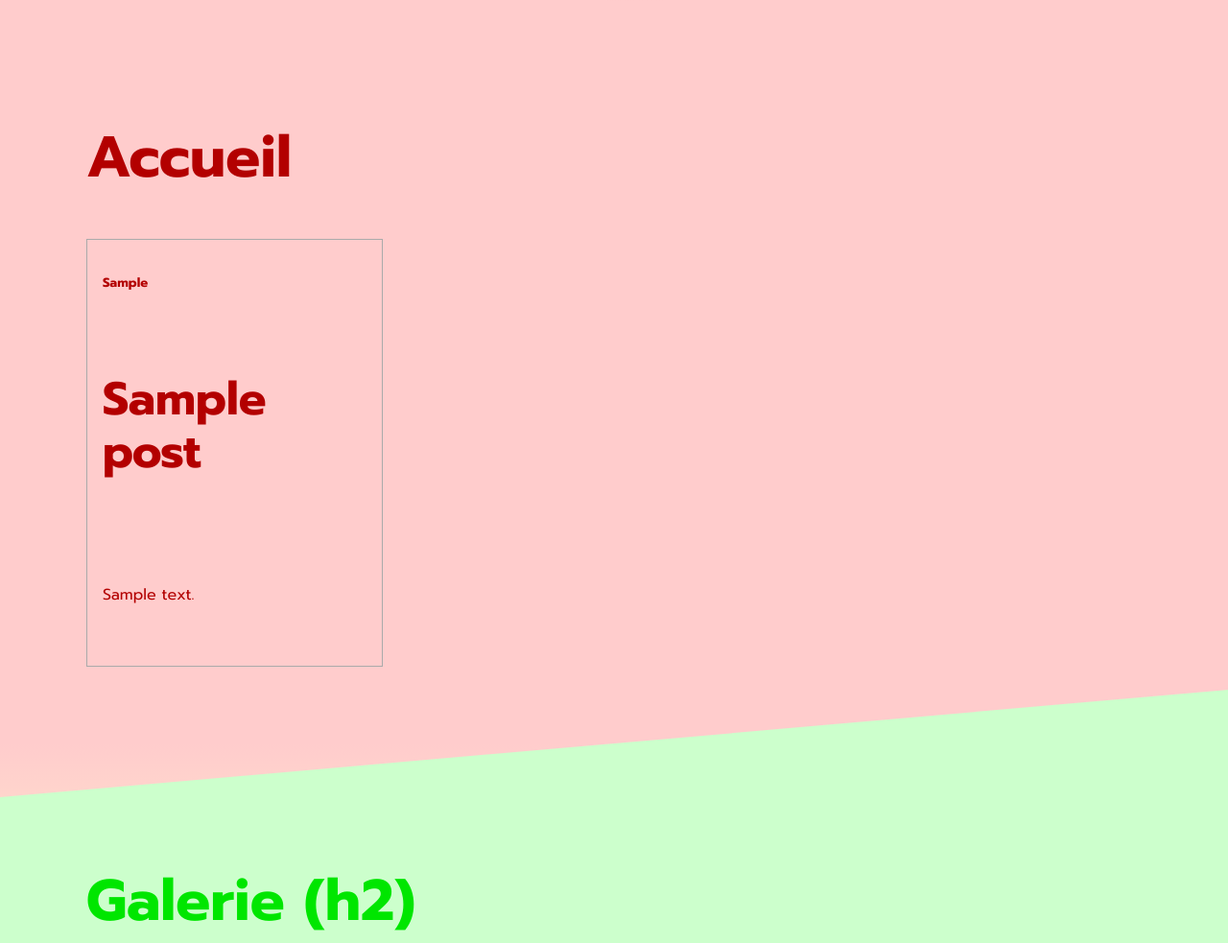
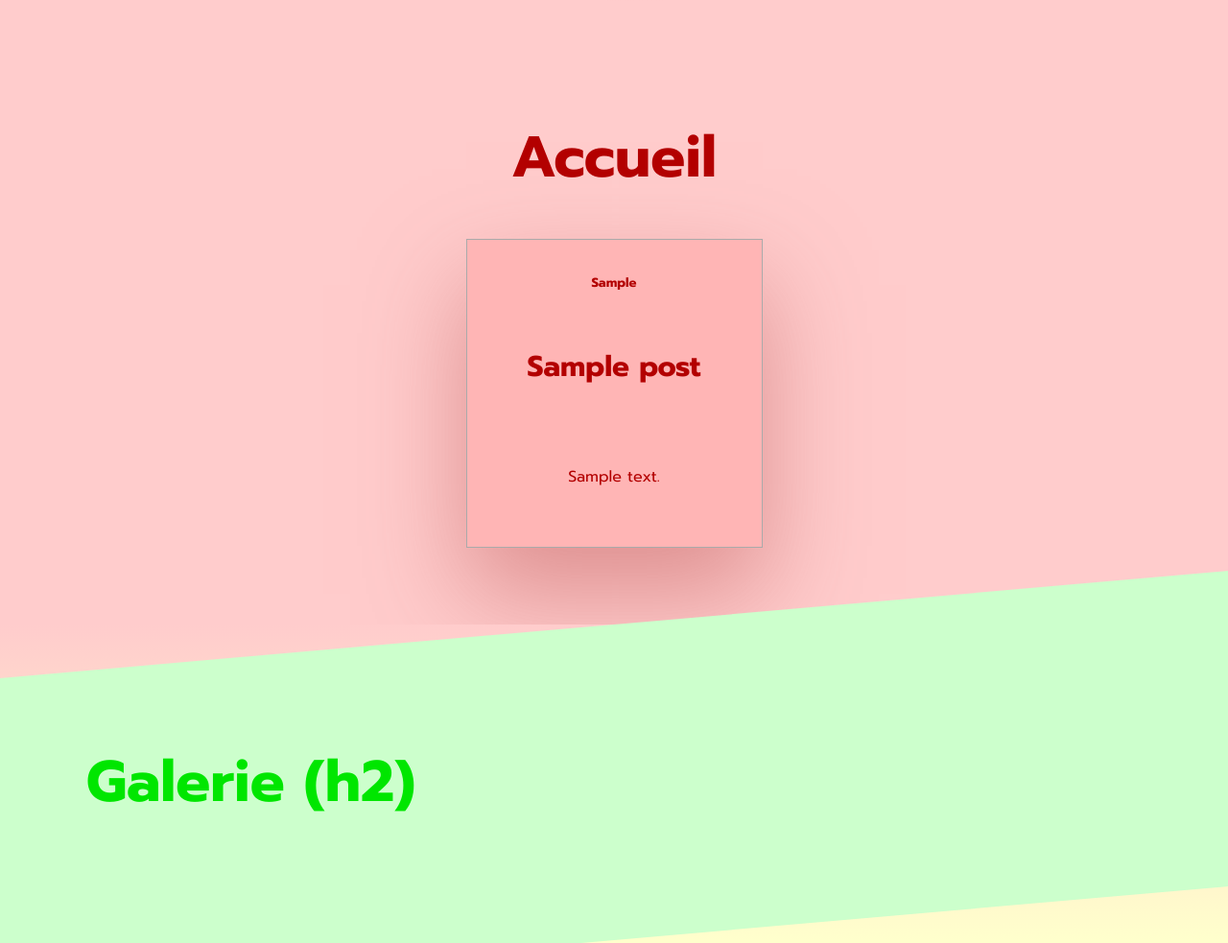
Before and after one commit to Yannick-btn/4w4-2024-gr2, a WordPress theme: template index.php in a window 1280 px wide. Shown: the part 774-1757 px from the top of the page at 96% size. Run offline with PHP 8.4 and a stand-in for WordPress, Linux system fonts and the light colour scheme; the site name, menu and one post (Sample post) are stand-ins, and other content is empty.

Commit message:
ajout d'un box shadow

```diff
--- a/index.php
+++ b/index.php
@@ -37,24 +37,12 @@
             <h2>Accueil</h2>
             <div class="section__cours">
 
-                <?php
-                /* if (have_posts())
-                while (have_posts()) {
-                    the_post();
-
-                    the_title('<p>', '</p>');
-
-                    $contenu = get_the_content();
-                    $contenu = wp_trim_words($contenu, 10);
-                    echo $contenu;
-                }*/
-                ?>
-
                 <?php if (have_posts()) :
                     while (have_posts()) : the_post();
                     $titre = get_the_title();
                     $sigle = substr($titre,0,7);
-                    //strpos()
+                    //selectioner le nombre dheur a laide de strpos()
+
                     ?>
                         <div class="carte">
                         <h5> <?php echo $sigle; ?> </h5>
--- a/sass/_layout.scss
+++ b/sass/_layout.scss
@@ -5,22 +5,22 @@ body {
 }
 
 .global {
-    display:flex;
+  display: flex;
   justify-content: center;
   min-height: 30vh;
 }
 
 .global > section,
 .global > header,
-.global > footer{
+.global > footer {
   // flex : grow shrink basis
-    flex : 0 1 1100px;
+  flex: 0 1 1100px;
   // border : 1px solid #aaa;
   // background-color : rgba(#000, .05 );
-    padding : 5rem 1rem;
+  padding: 5rem 1rem;
 }
 
-.global > header{
+.global > header {
   flex: 0 1 1300px;
 }
 
@@ -32,12 +32,33 @@ body {
 #accueil {
   background-color: var(--couleur-arriere-accueil);
   color: var(--couleur-accueil);
+  justify-content: center;
+  display: flex;
+}
+
+.accueil__section h2 {
+  display: flex;
+  justify-content: center;
+}
+
+.accueil__section .section__cours {
+  display: flex;
+  justify-content: center;
+  flex-direction: column;
+  .carte {
+    display: flex;
+    justify-content: center;
+    align-items: center;
+  }
 }
 #galerie {
   background-color: var(--couleur-arriere-galerie);
   color: var(--couleur-galerie);
-    background: linear-gradient(180deg, var(--couleur-arriere-accueil), var(--couleur-arriere-evenement));
-
+  background: linear-gradient(
+    180deg,
+    var(--couleur-arriere-accueil),
+    var(--couleur-arriere-evenement)
+  );
 }
 #evenement {
   background-color: var(--couleur-arriere-evenement);
@@ -48,3 +69,9 @@ body {
   background-color: var(--couleur-arriere-footer);
   color: var(--couleur-footer);
 }
+
+@media screen and (min-width: 500px) {
+  .accueil__section .section__cours {
+    flex-direction: row;
+  }
+}
--- a/sass/base/_h.scss
+++ b/sass/base/_h.scss
@@ -23,11 +23,9 @@ h3 {
     // background-color: var(--couleur-arriere-texte);
 }
 h4 {
-    font-size: clamp(1rem, -1.5rem + 8vw, 3rem);
+    font-size: clamp(0.625rem, 0rem + 5vw, 1.875rem);
     // color: var(--coulleur-rose);
     // background-color: var(--couleur-arriere-texte);
-
-
 }
 h5 {}
 h6 {}
--- a/sass/composants/_carte.scss
+++ b/sass/composants/_carte.scss
@@ -7,8 +7,10 @@
 .carte {
     padding: 1rem;
     border: 1px solid #aaa;
+    background-color: #ffb5b5;
     display: flex;
     flex-direction: column;
     justify-content: space-between;
     flex: 0 1 25%;
+    box-shadow: rgba(214, 129, 129, 0.822) 0px 48px 100px 0px;
 }
--- a/style.css
+++ b/style.css
@@ -94,7 +94,7 @@ h3 {
 }
 
 h4 {
-  font-size: clamp(1rem, -1.5rem + 8vw, 3rem);
+  font-size: clamp(0.625rem, 0rem + 5vw, 1.875rem);
 }
 
 /* ////////////////////////////////////////// */
@@ -132,6 +132,24 @@ body {
 #accueil {
   background-color: var(--couleur-arriere-accueil);
   color: var(--couleur-accueil);
+  justify-content: center;
+  display: flex;
+}
+
+.accueil__section h2 {
+  display: flex;
+  justify-content: center;
+}
+
+.accueil__section .section__cours {
+  display: flex;
+  justify-content: center;
+  flex-direction: column;
+}
+.accueil__section .section__cours .carte {
+  display: flex;
+  justify-content: center;
+  align-items: center;
 }
 
 #galerie {
@@ -151,6 +169,11 @@ body {
   color: var(--couleur-footer);
 }
 
+@media screen and (min-width: 500px) {
+  .accueil__section .section__cours {
+    flex-direction: row;
+  }
+}
 /* ////////////////////////////////////////// */
 .vague {
   position: absolute;
@@ -312,8 +335,10 @@ button.entete__button:active {
 .carte {
   padding: 1rem;
   border: 1px solid #aaa;
+  background-color: #ffb5b5;
   display: flex;
   flex-direction: column;
   justify-content: space-between;
   flex: 0 1 25%;
+  box-shadow: rgba(214, 129, 129, 0.822) 0px 48px 100px 0px;
 }/*# sourceMappingURL=style.css.map */
```
Also changed, not shown: sass/base/_decoration.scss (line endings or trailing spaces), 1 other file. Lines whose indentation alone changed are shown as unchanged.
